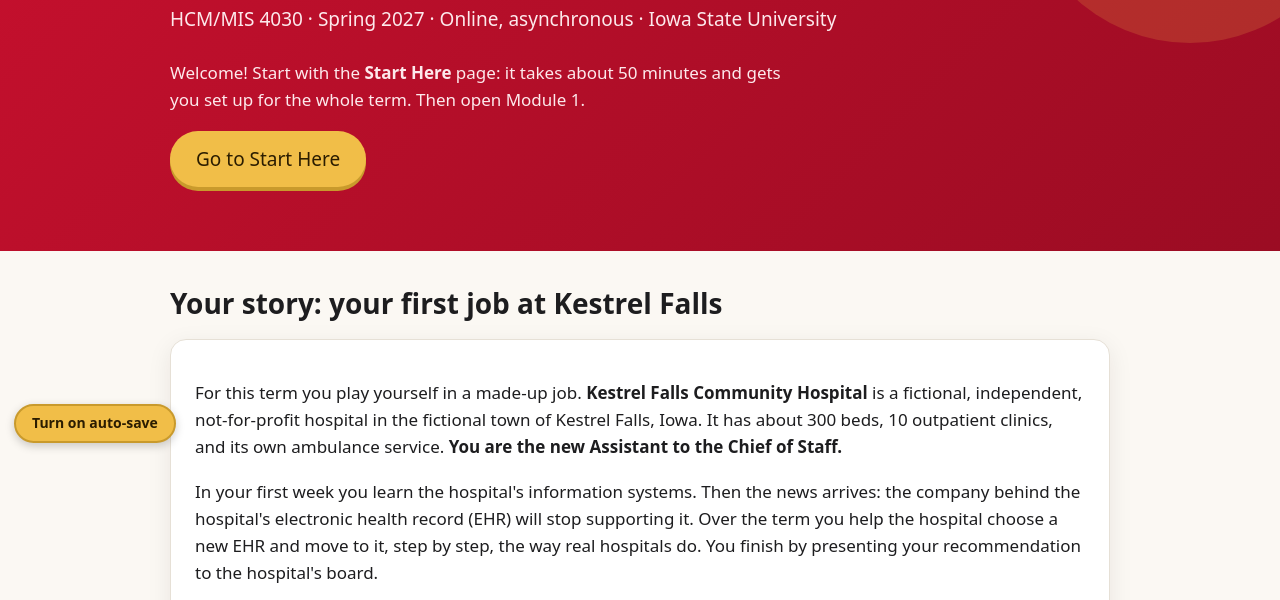
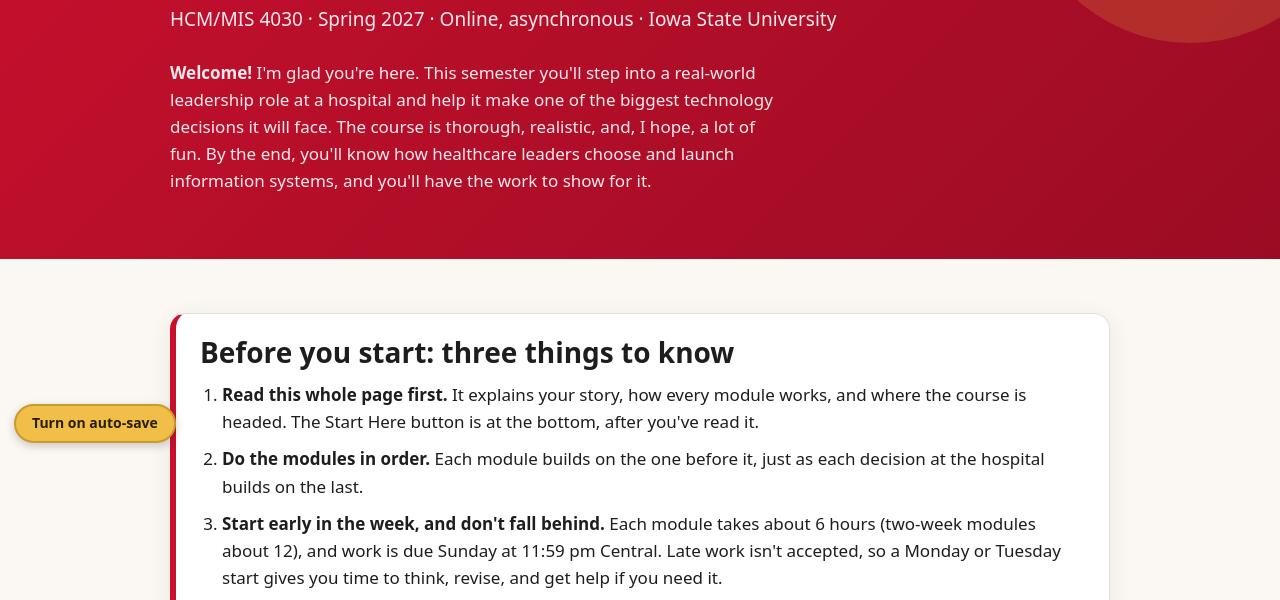
Before and after one commit to bradtrinkle/hcm4030-course, a plain HTML site: page index.html in a window 1280 px wide. Shown: the part 343-943 px from the top of the page. Drawn offline with Linux system fonts and the light colour scheme.

Commit message:
Home page: welcome message, three things to know, Start Here button after the privacy box
Co-Authored-By: Claude Opus 5.5 <noreply@anthropic.com>
Claude-Session: https://claude.ai/code/session_01F8nkrd84XaMjKANEVR6j6g

```diff
--- a/index.html
+++ b/index.html
@@ -16,11 +16,19 @@
   <span class="eyebrow">Course Home</span>
   <h1>Healthcare Information Systems</h1>
   <p>HCM/MIS 4030 · Spring 2027 · Online, asynchronous · Iowa State University</p>
-  <p style="font-size:17px;margin-bottom:0">Welcome! Start with the <b>Start Here</b> page: it takes about 50 minutes and gets you set up for the whole term. Then open Module 1.</p>
-  <p style="margin:18px 0 0"><a class="btn btn-gold" href="start-here.html">Go to Start Here</a></p>
+  <p style="font-size:17px;margin-bottom:0"><b>Welcome!</b> I'm glad you're here. This semester you'll step into a real-world leadership role at a hospital and help it make one of the biggest technology decisions it will face. The course is thorough, realistic, and, I hope, a lot of fun. By the end, you'll know how healthcare leaders choose and launch information systems, and you'll have the work to show for it.</p>
 </div></section>
 
 <main><div class="wrap">
+
+<div class="card" style="border-left:6px solid var(--cardinal, #C8102E)">
+  <h2 style="margin-top:0">Before you start: three things to know</h2>
+  <ol class="steps-list" style="margin-bottom:0">
+    <li><b>Read this whole page first.</b> It explains your story, how every module works, and where the course is headed. The Start Here button is at the bottom, after you've read it.</li>
+    <li><b>Do the modules in order.</b> Each module builds on the one before it, just as each decision at the hospital builds on the last.</li>
+    <li><b>Start early in the week, and don't fall behind.</b> Each module takes about 6 hours (two-week modules about 12), and work is due Sunday at 11:59 pm Central. Late work isn't accepted, so a Monday or Tuesday start gives you time to think, revise, and get help if you need it.</li>
+  </ol>
+</div>
 
 <h2 style="margin-top:0">Your story: your first job at Kestrel Falls</h2>
 <div class="card">
@@ -70,6 +78,12 @@
   <b>Privacy.</b> Everything you type on this site stays on your own computer: in your browser and in the save file you choose. Nothing is sent anywhere until you upload your submission in Canvas. Use only the simulated data in this course. Never enter real patient, employee, student, or organization data into any AI tool.
 </div>
 
+<div class="card" style="text-align:center">
+  <h2 style="margin-top:0">Ready? Start here.</h2>
+  <p>The <b>Start Here</b> page takes about 50 minutes and sets you up for the whole term: the syllabus, Canvas, your Microsoft 365 plan, your AI coach, and automatic saving. Then open Module 1.</p>
+  <p style="margin-bottom:0"><a class="btn btn-gold" href="start-here.html">Go to Start Here</a></p>
+</div>
+
 </div></main>
 
 <footer><div class="wrap">HCM/MIS 4030 · Iowa State University · All people, organizations, and data in this course are fictional. Character videos use AI-generated avatars.</div></footer>
```
